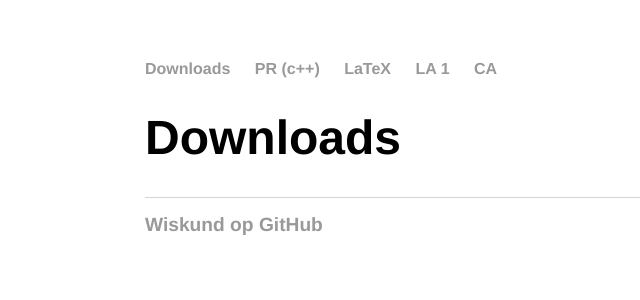
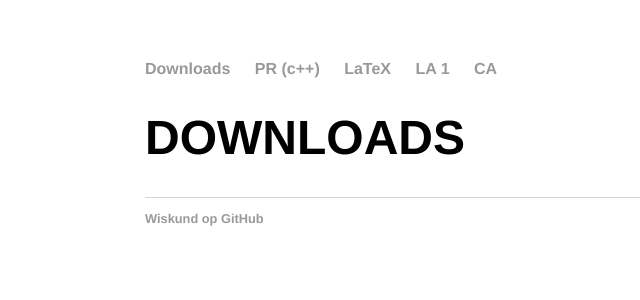
Before and after one commit to Camikoop/wiskund, a Jekyll site: the page built from index.html, in a window 1280 px wide. Shown: the top 300 px of the page, without its empty margins (47-687 px from the left). Built offline with Jekyll 4.4.1, drawn with Linux system fonts in a browser that asks for light colours.

Commit message:
Update index.html

```diff
--- a/index.html
+++ b/index.html
@@ -1,31 +1,7 @@
-<!DOCTYPE html>
-<html>
-	<head>
-		<title>Wiskunde jaar 1 leiden</title>
-		<!-- link to main stylesheet -->
-		<link rel="stylesheet" type="text/css" href="/css/main.css">
-	</head>
-	<body>
-		<nav>
-    		<ul>
-        		<li><a href="/">Downloads</a></li>
-	        	<li><a href="/program">PR (c++)</a></li>
-        		<li><a href="/latex">LaTeX</a></li>
-        		<li><a href="/la">LA 1</a></li>
-			<li><a href="/caleid">CA</a></li>
-    		</ul>
-		</nav>
-		<div class="container">
-    		<div class="blurb">
-        		<h1>Downloads</h1>
-
-    		</div><!-- /.blurb -->
-		</div><!-- /.container -->
-		<footer>
-    		<ul>
-
-			<li><a href="https://github.com/TimWeijers/wiskund"><h2>Wiskund op GitHub</h2></a></li>
-			</ul>
-		</footer>
-	</body>
-</html>
+---
+layout: default
+title: DOWNLOADS
+---
+<div class="blurb">
+	<h1>DOWNLOADS</h1>
+</div><!-- /.blurb -->
```
